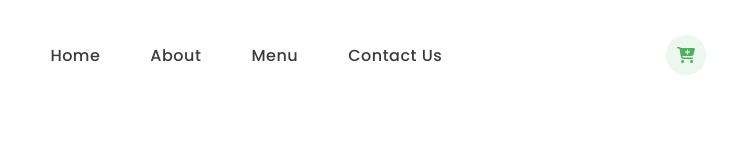
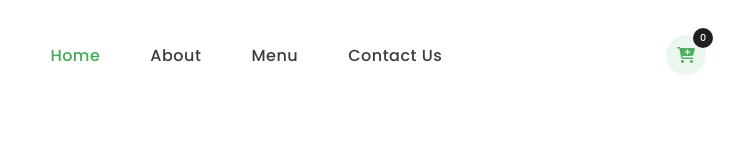
Before and after one commit to athul-cp/Grihalakshmi_Foods, a plain HTML site: page index.html in a window 1280 px wide. Shown: the full height of the page, 444-1197 px from the left. Drawn offline with Linux system fonts and the light colour scheme; a web font is replaced by a local one.

Commit message:
navigation setup

```diff
--- a/index.html
+++ b/index.html
@@ -14,7 +14,7 @@
     <nav class="navigation">
         <a href="#" class="logo">Grihalakshmi</a>
         <ul class="menu">
-            <li><a href="#">Home</a></li>
+            <li><a href="#" class="active">Home</a></li>
             <li><a href="#">About</a></li>
             <li><a href="#">Menu</a></li>
             <li><a href="#">Contact Us</a></li>
@@ -24,6 +24,7 @@
         <div class="right-nav">
             <a href="#" class="cart">
                 <i class="fas fa-cart-plus"></i>
+                <span>0</span>
             </a>
         </div>
     </nav>
--- a/style.css
+++ b/style.css
@@ -36,6 +36,7 @@ body{
     color: #3b3b3b;
     font-weight: 500;
     letter-spacing: 0.5px;
+    transition: all ease 0.3s;
 }
 .logo{
     font-size: 1.4rem;
@@ -55,6 +56,7 @@ body{
     justify-content: center;
     align-items: center;
     border-radius: 50%;
+    position: relative;
 }
 .right-nav .cart{
     background-color: #ecf7ee;
@@ -75,3 +77,11 @@ body{
     font-weight: 500;
     background-color: #202020;
 }
+.right-nav span{
+    background-color: #4eb060;
+}
+.menu li a:hover,
+.menu .active{
+    color: #40aa54;
+    transition: all ease 0.3s;
+}
```
